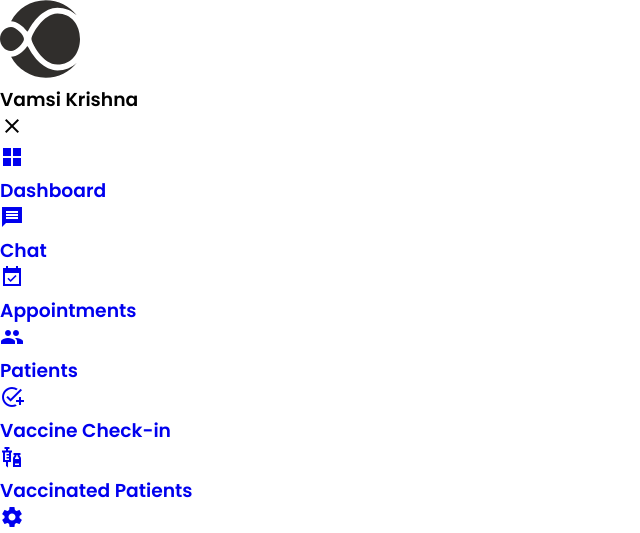
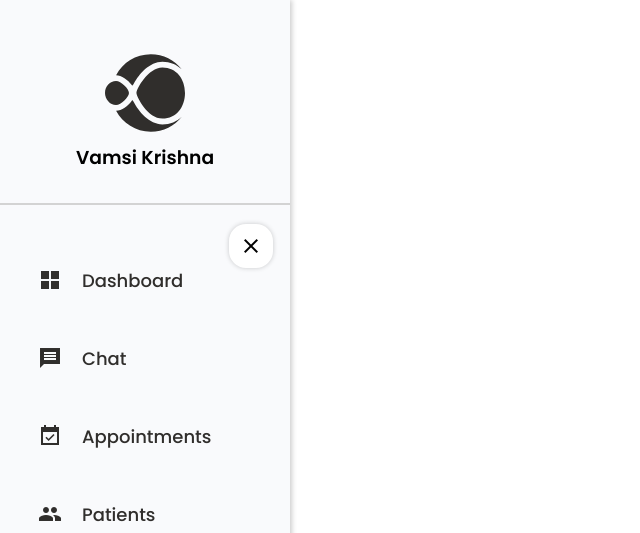
Before and after one commit to jenilsangani/Appoinment-Reminders, a plain HTML site: page index.html in a window 1280 px wide. Shown: the top 533 px of the page, without its empty margins (0-640 px from the left). Drawn offline with Linux system fonts and the light colour scheme.

Commit message:
add function

```diff
--- a/index.html
+++ b/index.html
@@ -20,7 +20,7 @@
                 </div>
                 <h3 class="menuItemTitle">Vamsi Krishna</h3>
             </div>
-            <div class="sideba">
+            <div class="sidebar">
                 <div class="close" id="close-btn" onclick="toggleMenu()">
                     <span class="material-icons-sharp">clear</span>
                 </div>
--- a/style.scss
+++ b/style.scss
@@ -10,3 +10,88 @@
   font-family: "Poppins", sans-serif;
   list-style: none;
 }
+
+body {
+  height: 100vh;
+  user-select: none;
+  .container {
+    display: flex;
+    height: 100%;
+    justify-items: stretch;
+    justify-content: stretch;
+    aside {
+      width: 290px;
+      display: flex;
+      flex-direction: column;
+      align-items: center;
+      box-shadow: 2px 0px 5px rgba($color: #000000, $alpha: 0.2);
+      z-index: 5;
+      background: #f9fafc;
+      .top {
+        width: 100%;
+        display: flex;
+        align-items: center;
+        justify-content: center;
+        background: #f9fafc;
+        gap: 5px;
+        margin-top: 1.4rem;
+        border-bottom: 2px solid lightgray;
+        flex-direction: column;
+        padding: 31.29px 23px;
+        gap: 4.29px;
+        .log {
+          width: 80px;
+        }
+      }
+      .sidebar {
+        display: flex;
+        flex-direction: column;
+        position: relative;
+        flex-grow: 1;
+        width: 290px;
+        .close {
+          align-items: flex-end;
+          display: grid;
+          align-items: center;
+          justify-content: center;
+          height: 44px;
+          width: 44px;
+          min-height: 44px;
+          margin: 19px 17px 0 auto;
+          background: #ffffff;
+          border-radius: 17px;
+          box-shadow: 0px 0px 5px rgba($color: black, $alpha: 0.2);
+          span {
+            height: 24px;
+            width: 24px;
+          }
+        }
+        .close:hover {
+          box-shadow: 0px 0px 10px rgba($color: black, $alpha: 0.3);
+          transition: 1000ms all ease;
+        }
+        a {
+          display: flex;
+          font-style: normal;
+          height: 24px;
+          margin: 0 38px;
+          margin-bottom: 54px;
+          line-height: 21px;
+          align-items: center;
+          color: #302e2c;
+          gap: 20px;
+          span{
+            height: 24px;
+            width: 24px;
+          }
+          h3{
+            text-overflow: ellipsis;
+            white-space: nowrap;
+            font-size: 18px;
+            font-weight: 500;
+          }
+        }
+      }
+    }
+  }
+}
```
Also changed, not shown: dist/style.css.
